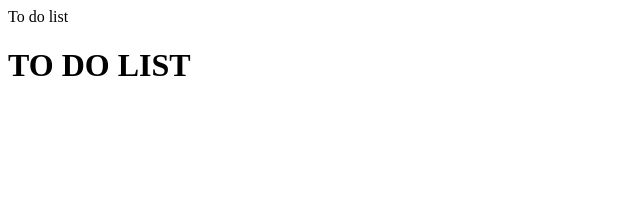
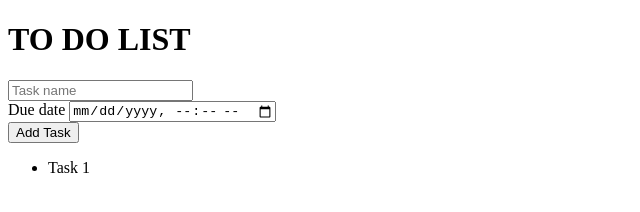
Before and after one commit to PhamThiDieuThuy/ToDoList, a plain HTML site: page index.html in a window 1280 px wide. Shown: the whole page, without its empty margins (0-640 px from the left). Drawn offline with Linux system fonts and the light colour scheme.

Commit message:
create app

```diff
--- /dev/null
+++ b/app/js/script.js
@@ -0,0 +1,26 @@
+function addTask() {
+    //get user input element
+    let taskNameElement = document.getElementById("task_name")
+    //get value of input element
+    let taskName = taskNameElement.value;
+    // create new item element
+    let itemElement = document.createElement('li')
+    // set value for new element
+    itemElement.innerHTML = taskName;
+    //get parent list
+    let taskList = document.getElementById('task_list')
+    //add new item to list
+    taskList.appendChild(itemElement)
+
+}
+
+function dueDate(){
+    let dateInFuture = document.getElementsByClassName("due_date")
+    let dueDate = dateInFuture.value;
+    let taskList = document.getElementById('task_list')
+    let dateElement = document.createElement('li');
+    dateElement.innerHTML=dueDate;
+    taskList.appendChild(dateElement)
+    console.log(dueDate)
+    console.log(dateInFuture)
+}
--- a/index.html
+++ b/index.html
@@ -1,11 +1,29 @@
 <!DOCTYPE html>
 <html>
+
 <head>
-        To do list
+    <link rel="stylesheet" href="app/css/style.css">
+    <script src="/app/js/script.js"></script>
+
 </head>
+
 <body>
     <header>
         <h1>TO DO LIST</h1>
     </header>
+    <div>
+        <input type="text" placeholder="Task name" id="task_name">
+        <br>
+    </div>
+    <div>
+        <label class="due_date">Due date</label>
+        <input type="datetime-local">
+    </div>
+    <button onclick="addTask()">Add Task</button>
+    <ul id="task_list">
+        <li>Task 1</li>
+    </ul>
+
 </body>
+
 </html>
```
Lines whose indentation alone changed are shown as unchanged.
